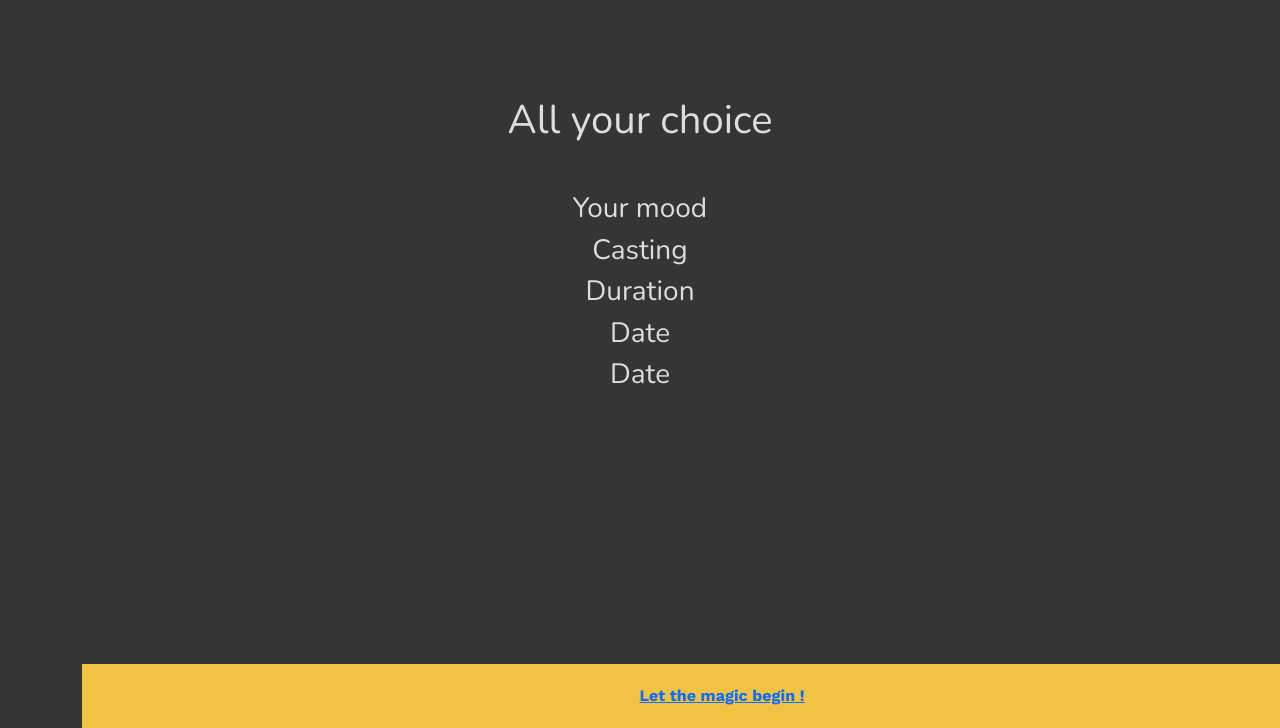
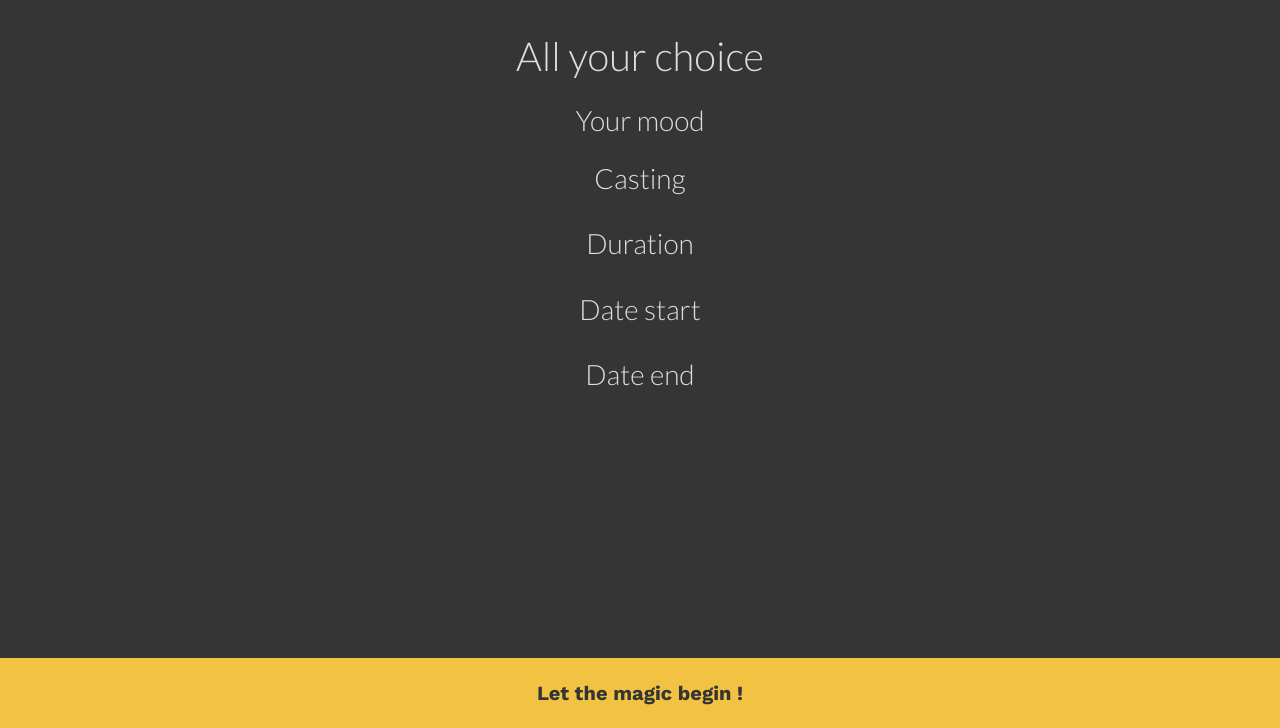
Before and after one commit to tonysnickers/Klaps, a Rails app: page /groups/1/quizz_choices in a window 1280 px wide; the page is wider, and only the part inside the window is pictured. Shown: the part 72-800 px from the top of that part. Run offline with Rails 7, Linux system fonts and the light colour scheme; a user stored in the database is signed in; data comes from the database, SQL or seed files in the repository; data that the repository does not hold is empty; style sheets or scripts are compiled from the project's sources; parts of the project's set-up code (start-up, migrations or seed data) failed here and were passed over; some libraries are stand-ins or nearby versions.

Commit message:
pas fini

```diff
--- a/app/assets/stylesheets/components/_buttons.scss
+++ b/app/assets/stylesheets/components/_buttons.scss
@@ -25,6 +25,9 @@
   text-decoration: none;
   background-color: $yellow;
   font-weight: bold;
+  text-decoration-style: none;
+  border: none;
+  font-size: 20px;
 }
 
 .bottom-button:hover {
--- a/app/assets/stylesheets/components/_index.scss
+++ b/app/assets/stylesheets/components/_index.scss
@@ -5,3 +5,4 @@
 @import "navbar";
 @import "home_page";
 @import "link";
+@import "recap_all_choice";
--- /dev/null
+++ b/app/assets/stylesheets/components/_recap_all_choice.scss
@@ -0,0 +1,8 @@
+.recap {
+  background-color: #ffff;
+  color: #000;
+  margin: 0 auto;
+  width: 196px;
+  padding: 15px;
+  border-radius: 35px;
+}
--- a/app/assets/stylesheets/config/_fonts.scss
+++ b/app/assets/stylesheets/config/_fonts.scss
@@ -1,9 +1,10 @@
 // Import Google fonts
 @import url('https://fonts.googleapis.com/css?family=Nunito:400,700|Work+Sans:400,700&display=swap');
+@import url('https://fonts.googleapis.com/css2?family=Lato:wght@300&display=swap');
 
 // Define fonts for body and headers
 $body-font: "Work Sans", "Helvetica", "sans-serif";
-$headers-font: "Nunito", "Helvetica", "sans-serif";
+$headers-font: 'Lato', sans-serif;
 
 // To use a font file (.woff) uncomment following lines
 // @font-face {
--- a/app/views/quizz_choices/_actor.html.erb
+++ b/app/views/quizz_choices/_actor.html.erb
@@ -1,10 +1,7 @@
 
-<div class="container">
-<br>
   <div class="progress">
     <div class="progress-bar" role="progressbar" style="width: 75%;" aria-valuenow="75" aria-valuemin="0" aria-valuemax="100">75%</div>
   </div>
-<br>
 
 <h3>Is there an actor you would like to see?</h3>
 <br>
@@ -14,6 +11,6 @@
       <br>
 
     </div>
-</div>
+
       <%= submit_tag "Search", class: "bottom-button" %>
   <% end %>
--- a/app/views/quizz_choices/index.html.erb
+++ b/app/views/quizz_choices/index.html.erb
@@ -1,51 +1,47 @@
 <div class="container">
-  <div class="d-flex justify-content-center my-5">
+  <div class="d-flex justify-content-center my-2">
 
     <div class="row">
-      <h1 class="text-center my-5">All your choice</h1>
+      <h1 class="text-center my-4 font-weight-bold">All your choice</h1>
       <h3 class="text-center">Your mood</h3>
       <div class="text-center">
         <% @quizz_choices.each do |quizz_choice| %>
-          <%= quizz_choice.keyword %>
+          <p class="recap"><%= quizz_choice.keyword %></p>
         <% end %>
       </div>
 
-      <h3 class="text-center">Casting</h3>
+      <h3 class="text-center my-3">Casting</h3>
       <div class="text-center">
         <% @quizz_choices.each do |quizz_choice| %>
-          <%= quizz_choice.actor %>
+          <p class="recap"><%= quizz_choice.actor %></p>
         <% end %>
       </div>
 
-      <h3 class="text-center">Duration</h3>
+      <h3 class="text-center my-3">Duration</h3>
       <div class="text-center">
         <% @quizz_choices.each do |quizz_choice| %>
-          <%= quizz_choice.duration %>
+          <p class="recap"><%= quizz_choice.duration %></p>
         <% end %>
       </div>
 
-      <h3 class="text-center">Date</h3>
+      <h3 class="text-center my-3">Date start</h3>
       <div class="text-center">
         <% @quizz_choices.each do |quizz_choice| %>
-          <%= quizz_choice.start_year %>
+          <p class="recap"><%= quizz_choice.start_year %></p>
         <% end %>
       </div>
 
+
       <%#= quizz_choice.genre %>
 
-      <h3 class="text-center">Date</h3>
+      <h3 class="text-center my-3">Date end</h3>
       <div class="text-center">
         <% @quizz_choices.each do |quizz_choice| %>
-          <%= quizz_choice.end_year %>
+          <p class="recap"><%= quizz_choice.end_year %></p>
         <% end %>
       </div>
     </div>
 
-  </div>
-
-
-<div class = "bottom-button">
-
-  <%= link_to "Let the magic begin !", group_movies_path(@quizz_choices.first.group) %>
+      <%= link_to "Let the magic begin !", group_movies_path(@quizz_choices.first.group), class:"bottom-button" %>
 
 </div>
--- a/app/views/quizz_choices/new.html.erb
+++ b/app/views/quizz_choices/new.html.erb
@@ -2,7 +2,7 @@
 <%= simple_form_for [@group, @quizz_choice] do |f| %>
   <h3>Choose a genre</h3>
   <%= f.input :genre, as: :check_boxes, collection: ["Action", "Adventure", "Animation","Comedy","Crime","Documentary","Drama","Fantasy","Family","History","Horror","Music","Mystery","Romance","Science Fiction","Thriller", "TV Movie", "War", "Western"]  %>
-  <div class= "bottom-button">
-    <%= f.submit %>
-  </div>
+
+    <%= f.submit  class: "bottom-button"  %>
+
 <% end %>
```
Also changed, not shown: app/views/quizz_choices/_date.html.erb (+3 -8 lines), app/views/quizz_choices/_duration.html.erb (+3 -6 lines), app/views/quizz_choices/_keyword.html.erb (+12 -18 lines), app/assets/stylesheets/components/_avatar.scss (line endings or trailing spaces).
